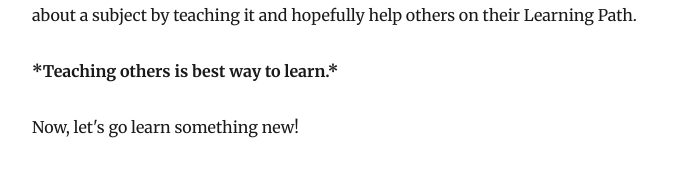
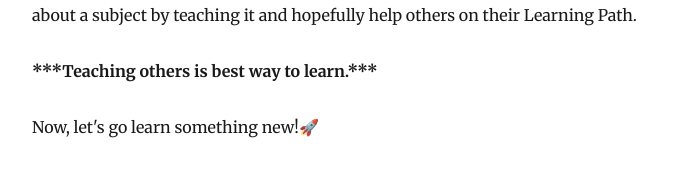
Before and after one commit to Guedelho/my-learning-path, a Gatsby site: page / in a window 1280 px wide. Shown: the part 1003-1177 px from the top of the page, without its empty margins (293-986 px from the left). Built offline with nearby package versions, Linux system fonts and the light colour scheme; Gatsby itself is replaced by a stand-in of ours; some packages are replaced by stand-ins of ours.

Commit message:
Add rocket emoji

```diff
--- a/src/pages/index.js
+++ b/src/pages/index.js
@@ -29,9 +29,14 @@ class IndexPage extends React.Component {
           In this blog, I'm going to post things I've learned. The goal is for me to learn more about a subject by teaching it and hopefully help others on their Learning Path.
         </p>
         <p>
-          <strong>*Teaching others is best way to learn.*</strong>
+          <strong>***Teaching others is best way to learn.***</strong>
         </p>
-        <p>Now, let's go learn something new!</p>
+        <p>
+          Now, let's go learn something new!
+          <span role="img" aria-label="rocket emoji">
+            🚀
+          </span>
+        </p>
         <Link to="/blog/">
           <Button marginTop="35px">Go to Blog</Button>
         </Link>
```
